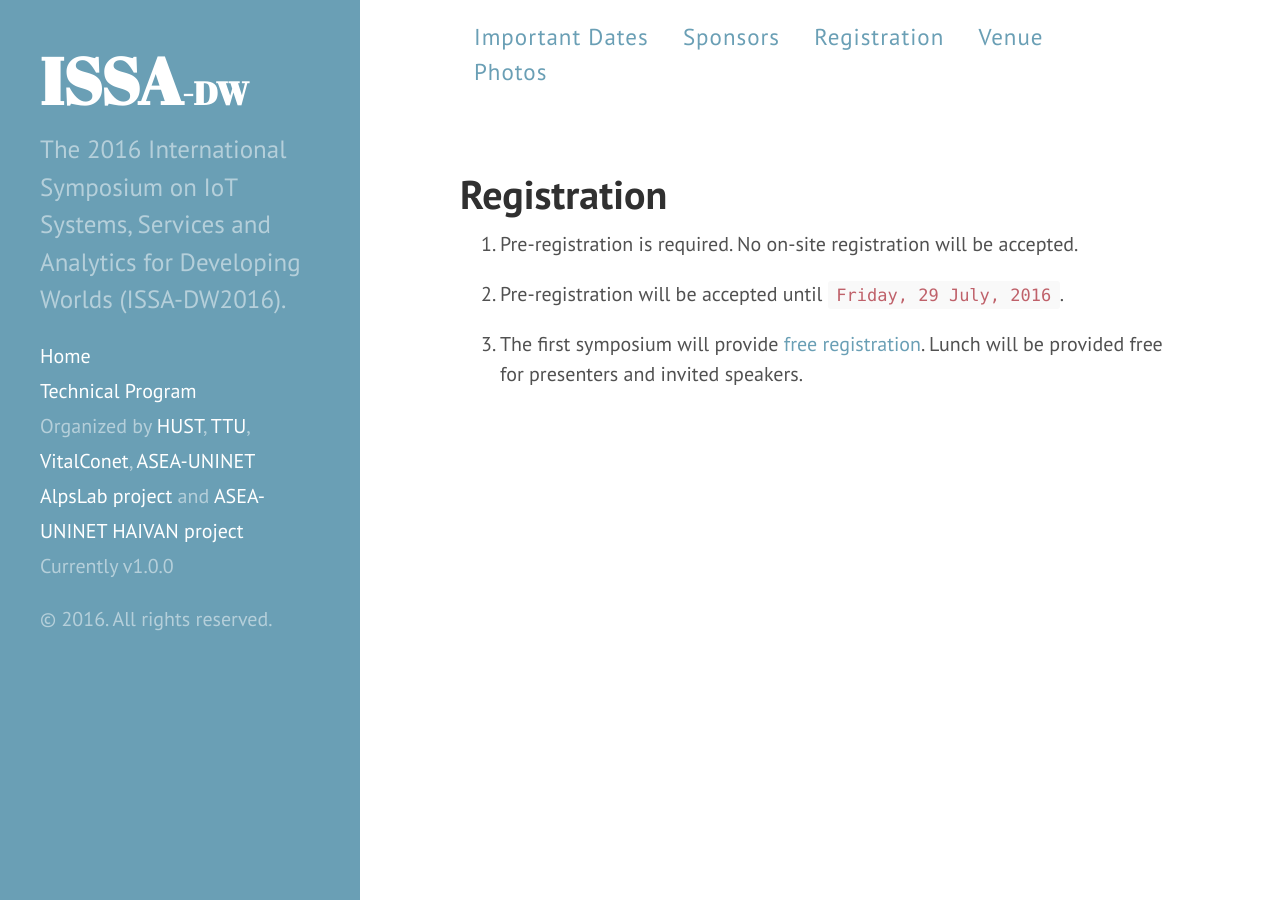
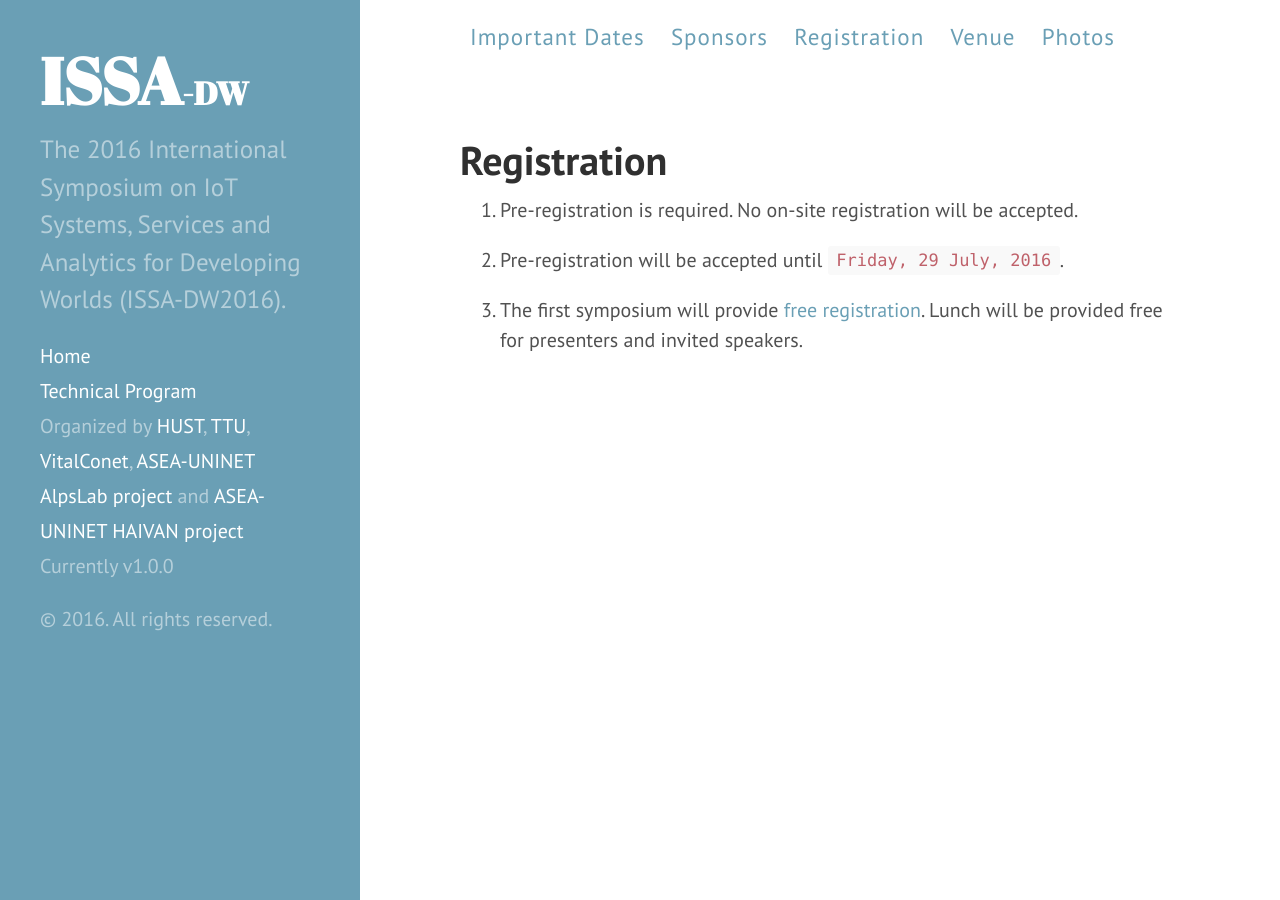
Before and after one commit to issadw/issadw.github.io, a Jekyll site: the page built from registration.md, in a window 1280 px wide. Built offline with Jekyll 4.4.1, drawn with Linux system fonts in a browser that asks for light colours.

Commit message:
Update hyde.css

```diff
--- a/public/css/hyde.css
+++ b/public/css/hyde.css
@@ -258,8 +258,8 @@ a.sidebar-nav-item:focus {
   /* float: right; */
   position: relative;
   /* left: 19rem; */
-  margin-right: 16px; // @TODO: Vertically middle align
-  margin-left: 16px;
+  margin-right: 12px; // @TODO: Vertically middle align
+  margin-left: 12px;
   font-size: 23px;
   background-color: #ffffff;
 
@@ -272,8 +272,8 @@ a.sidebar-nav-item:focus {
 }
 
 .top .masthead nav a {
-  margin-right : 14px;
-  margin-left: 14px;
+  margin-right : 10px;
+  margin-left: 10px;
   text-align: center;
   font-weight: 300;
   letter-spacing: 1px;
```
